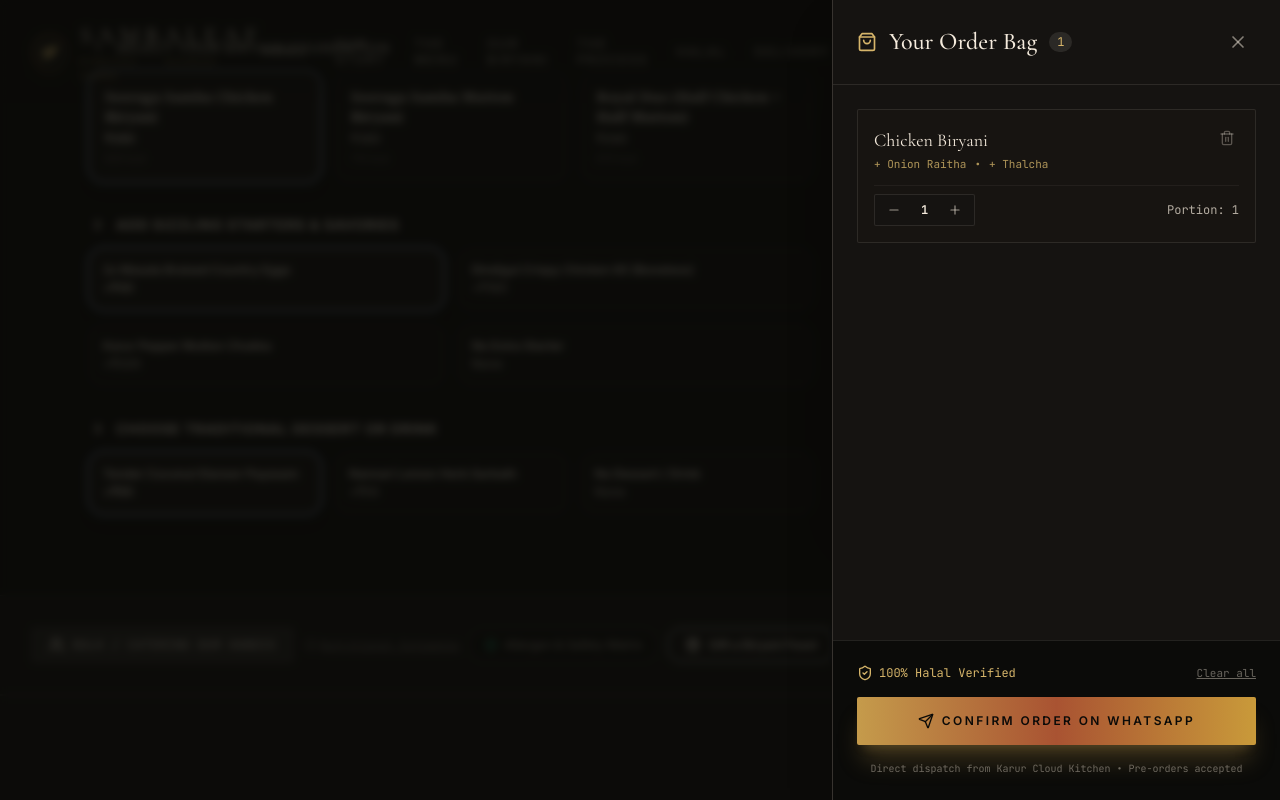
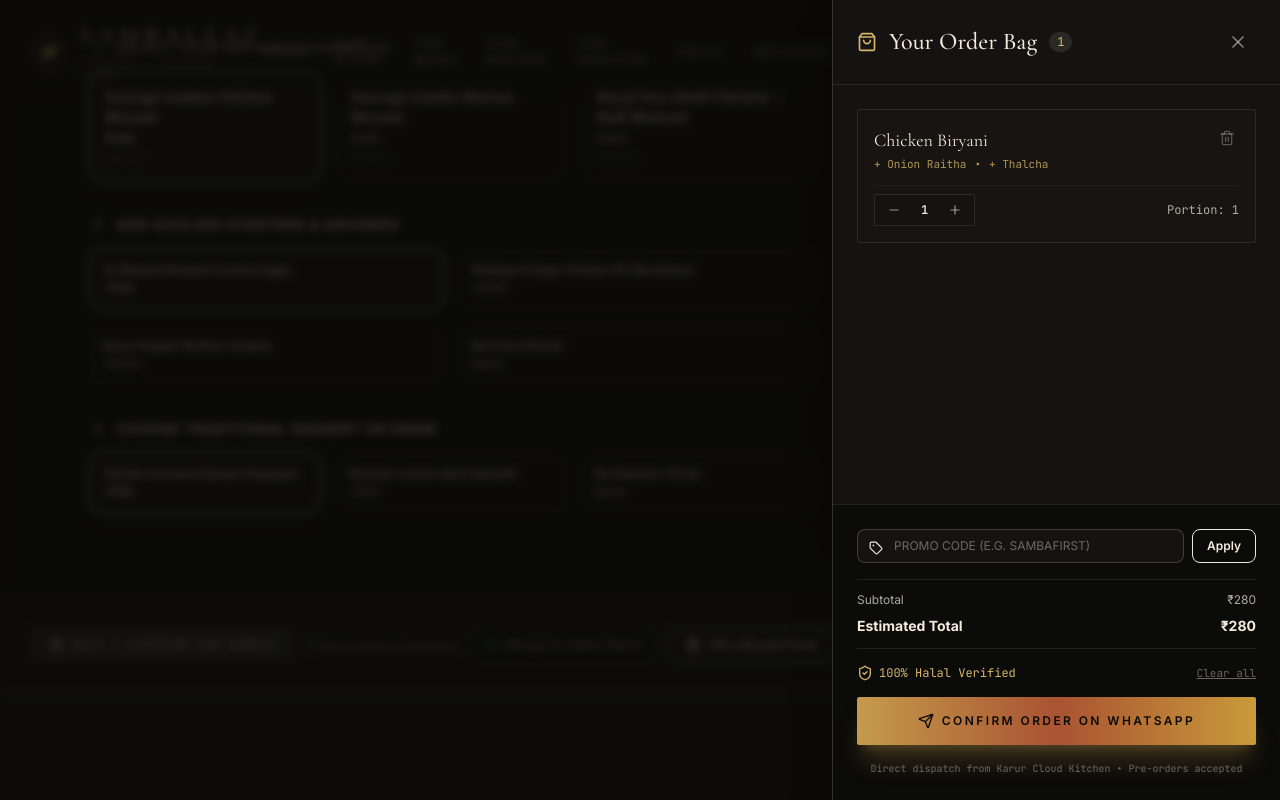
Before and after one commit to Hari-Haran-A-07/www.sambaleaf.com, a Next.js app: page / in a window 1280 px wide. Both pictures are taken after a click on the button "Add Custom Box to Bag". Shown: the part 10745-11545 px from the top of the page. Built offline with nearby package versions, Linux system fonts and the light colour scheme.

Commit message:
feat(cart): add promo code and voucher validation engine into order bag

```diff
--- a/components/CartDrawer.tsx
+++ b/components/CartDrawer.tsx
@@ -1,9 +1,11 @@
 'use client';
 
-import React from 'react';
+import React, { useState } from 'react';
 import { useStore } from '../lib/store';
-import { X, Plus, Minus, Trash2, Send, ShoppingBag, ShieldCheck } from 'lucide-react';
+import { X, Plus, Minus, Trash2, Send, ShoppingBag, ShieldCheck, Tag, CheckCircle2 } from 'lucide-react';
 import confetti from 'canvas-confetti';
+import { validateCoupon } from '../lib/coupons';
+import { formatINR } from '../lib/formatters';
 
 export default function CartDrawer() {
   const {
@@ -17,6 +19,23 @@ export default function CartDrawer() {
     cartTotal,
     cartCount,
   } = useStore();
+
+  const [couponCode, setCouponCode] = useState('');
+  const [couponDiscount, setCouponDiscount] = useState(0);
+  const [couponMsg, setCouponMsg] = useState<{ text: string; success: boolean } | null>(null);
+
+  const handleApplyCoupon = (e: React.FormEvent) => {
+    e.preventDefault();
+    if (!couponCode) return;
+    const res = validateCoupon(couponCode, cartTotal);
+    if (res.valid) {
+      setCouponDiscount(res.discount);
+      setCouponMsg({ text: res.message, success: true });
+    } else {
+      setCouponDiscount(0);
+      setCouponMsg({ text: res.message, success: false });
+    }
+  };
 
   if (!isCartOpen) return null;
 
@@ -153,6 +172,51 @@ export default function CartDrawer() {
           {/* Footer & Checkout */}
           {cart.length > 0 && (
             <div className="p-6 border-t border-cream/10 bg-charcoal-near/90 space-y-4">
+              {/* Promo Code Form */}
+              <form onSubmit={handleApplyCoupon} className="space-y-1.5">
+                <div className="flex gap-2">
+                  <div className="relative flex-1">
+                    <Tag className="w-3.5 h-3.5 text-gold absolute left-3 top-3" />
+                    <input
+                      type="text"
+                      placeholder="Promo Code (e.g. SAMBAFIRST)"
+                      value={couponCode}
+                      onChange={(e) => setCouponCode(e.target.value.toUpperCase())}
+                      className="w-full bg-charcoal-deep border border-cream/20 rounded-lg pl-9 pr-3 py-2 text-xs text-cream uppercase placeholder-cream/40 focus:outline-none focus:border-gold"
+                    />
+                  </div>
+                  <button
+                    type="submit"
+                    className="px-3.5 py-2 rounded-lg bg-gold/20 hover:bg-gold/30 text-gold border border-gold/40 text-xs font-semibold transition"
+                  >
+                    Apply
+                  </button>
+                </div>
+                {couponMsg && (
+                  <p className={`text-[11px] ${couponMsg.success ? 'text-emerald-400' : 'text-red-400'}`}>
+                    {couponMsg.text}
+                  </p>
+                )}
+              </form>
+
+              {/* Price Breakdown */}
+              <div className="space-y-1 text-xs border-y border-cream/10 py-3">
+                <div className="flex justify-between text-cream/70">
+                  <span>Subtotal</span>
+                  <span>{formatINR(cartTotal)}</span>
+                </div>
+                {couponDiscount > 0 && (
+                  <div className="flex justify-between text-emerald-400 font-semibold">
+                    <span>Discount</span>
+                    <span>-{formatINR(couponDiscount)}</span>
+                  </div>
+                )}
+                <div className="flex justify-between text-sm font-bold text-gold pt-1">
+                  <span>Estimated Total</span>
+                  <span>{formatINR(Math.max(0, cartTotal - couponDiscount))}</span>
+                </div>
+              </div>
+
               <div className="flex items-center justify-between text-xs font-mono text-cream/60">
                 <div className="flex items-center space-x-1.5 text-gold-soft">
                   <ShieldCheck className="w-4 h-4" />
--- /dev/null
+++ b/lib/coupons.ts
@@ -0,0 +1,61 @@
+export interface Coupon {
+  code: string;
+  discountType: 'percentage' | 'fixed';
+  discountValue: number;
+  minOrderValue: number;
+  description: string;
+}
+
+export const ACTIVE_COUPONS: Coupon[] = [
+  {
+    code: 'SAMBAFIRST',
+    discountType: 'percentage',
+    discountValue: 15,
+    minOrderValue: 280,
+    description: '15% Off Your First Authentic Dum Order'
+  },
+  {
+    code: 'KARURFEAST',
+    discountType: 'fixed',
+    discountValue: 100,
+    minOrderValue: 800,
+    description: '₹100 Flat Savings on Family & Bulk Orders'
+  },
+  {
+    code: 'DINDIGULDUM',
+    discountType: 'fixed',
+    discountValue: 50,
+    minOrderValue: 500,
+    description: '₹50 Off Pure Heritage Dum Handi'
+  }
+];
+
+export function validateCoupon(code: string, currentTotal: number): { valid: boolean; discount: number; message: string } {
+  const normalized = code.trim().toUpperCase();
+  const coupon = ACTIVE_COUPONS.find(c => c.code === normalized);
+
+  if (!coupon) {
+    return { valid: false, discount: 0, message: 'Invalid coupon code. Try SAMBAFIRST or KARURFEAST.' };
+  }
+
+  if (currentTotal < coupon.minOrderValue) {
+    return {
+      valid: false,
+      discount: 0,
+      message: `Code ${coupon.code} requires a minimum order of ₹${coupon.minOrderValue}`
+    };
+  }
+
+  let discount = 0;
+  if (coupon.discountType === 'percentage') {
+    discount = Math.round((currentTotal * coupon.discountValue) / 100);
+  } else {
+    discount = coupon.discountValue;
+  }
+
+  return {
+    valid: true,
+    discount,
+    message: `${coupon.description} applied successfully!`
+  };
+}
```
